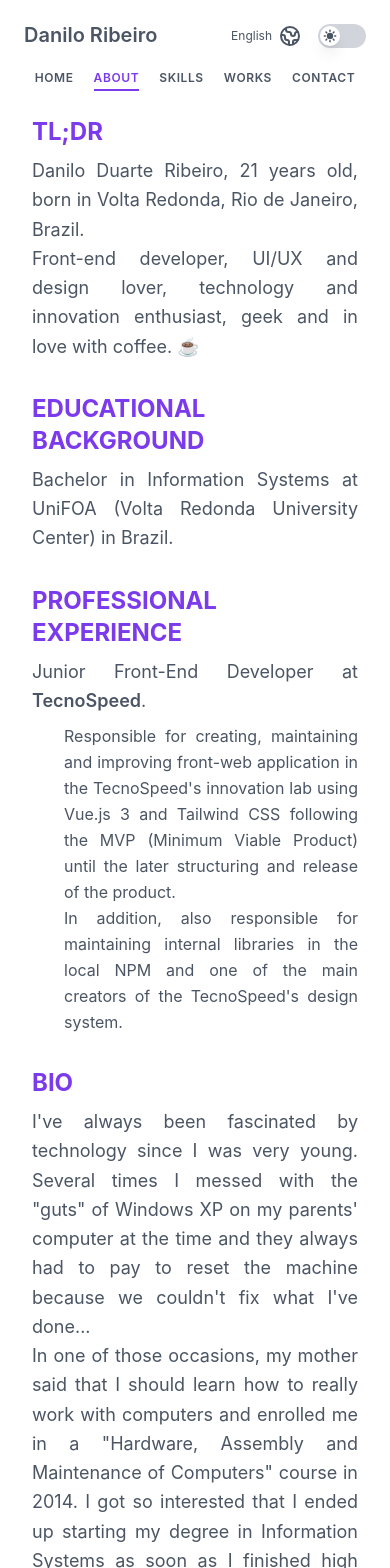
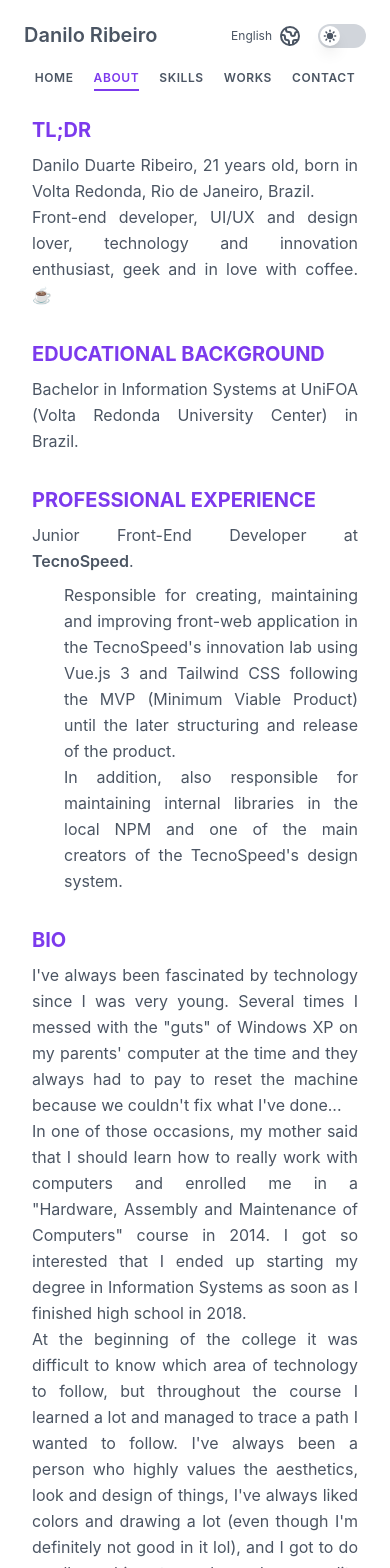
Before and after one commit to daniloribeiro00/daniloribeiro00, a Vue app: page /about in a window 390 px wide. Shown: the top 1568 px of the page. Built offline with nearby package versions, Linux system fonts and the light colour scheme.

Commit message:
improved mobile styles

```diff
--- a/src/views/About.vue
+++ b/src/views/About.vue
@@ -20,11 +20,13 @@ const myAge = () => {
     class="mb-10 flex h-full w-full max-w-[1200px] flex-1 flex-col items-center justify-center gap-8 px-8 sm:py-12 md:px-12"
   >
     <div class="flex w-full flex-col gap-2">
-      <h2 class="text-2xl font-bold text-violet-600 dark:text-violet-500">
+      <h2
+        class="text-xl font-bold text-violet-600 dark:text-violet-500 sm:text-2xl"
+      >
         {{ globalStore.language === 'pt-BR' ? 'RESUMO' : 'TL;DR' }}
       </h2>
       <p
-        class="whitespace-pre-line text-justify text-lg leading-relaxed text-gray-600 dark:text-white sm:leading-loose"
+        class="whitespace-pre-line text-justify leading-relaxed text-gray-600 dark:text-white sm:text-lg sm:leading-loose"
       >
         {{
           globalStore.language === 'pt-BR'
@@ -34,7 +36,9 @@ const myAge = () => {
       </p>
     </div>
     <div class="flex w-full flex-col gap-2">
-      <h2 class="text-2xl font-bold text-violet-600 dark:text-violet-500">
+      <h2
+        class="text-xl font-bold text-violet-600 dark:text-violet-500 sm:text-2xl"
+      >
         {{
           globalStore.language === 'pt-BR'
             ? 'FORMAÇÃO ACADÊMICA'
@@ -42,7 +46,7 @@ const myAge = () => {
         }}
       </h2>
       <p
-        class="whitespace-pre-line text-justify text-lg leading-relaxed text-gray-600 dark:text-white sm:leading-loose"
+        class="whitespace-pre-line text-justify leading-relaxed text-gray-600 dark:text-white sm:text-lg sm:leading-loose"
       >
         {{
           globalStore.language === 'pt-BR'
@@ -52,7 +56,9 @@ const myAge = () => {
       </p>
     </div>
     <div class="flex w-full flex-col gap-2">
-      <h2 class="text-2xl font-bold text-violet-600 dark:text-violet-500">
+      <h2
+        class="text-xl font-bold text-violet-600 dark:text-violet-500 sm:text-2xl"
+      >
         {{
           globalStore.language === 'pt-BR'
             ? 'EXPERIÊNCIA PROFISSIONAL'
@@ -60,7 +66,7 @@ const myAge = () => {
         }}
       </h2>
       <p
-        class="whitespace-pre-line text-justify text-lg leading-relaxed text-gray-600 dark:text-white sm:leading-loose"
+        class="whitespace-pre-line text-justify leading-relaxed text-gray-600 dark:text-white sm:text-lg sm:leading-loose"
       >
         {{
           globalStore.language === 'pt-BR'
@@ -86,11 +92,13 @@ const myAge = () => {
       </span>
     </div>
     <div class="flex w-full flex-col gap-2">
-      <h2 class="text-2xl font-bold text-violet-600 dark:text-violet-500">
+      <h2
+        class="text-xl font-bold text-violet-600 dark:text-violet-500 sm:text-2xl"
+      >
         BIO
       </h2>
       <p
-        class="whitespace-pre-line text-justify text-lg leading-relaxed text-gray-600 dark:text-white sm:leading-loose"
+        class="whitespace-pre-line text-justify leading-relaxed text-gray-600 dark:text-white sm:text-lg sm:leading-loose"
       >
         {{
           globalStore.language === 'pt-BR'
--- a/src/views/Contact.vue
+++ b/src/views/Contact.vue
@@ -18,7 +18,7 @@ const globalStore = useGlobalStore();
             : 'Feel free to contact me :)'
         }}
       </p>
-      <ul class="flex flex-col gap-8 pt-6 sm:gap-6 sm:pt-2">
+      <ul class="-ml-2 flex flex-col gap-8 pt-6 sm:ml-0 sm:gap-6 sm:pt-2">
         <li class="flex items-center justify-center sm:justify-start">
           <a
             href="https://www.linkedin.com/in/daniloribeiro00/"
--- a/src/views/Skills.vue
+++ b/src/views/Skills.vue
@@ -9,7 +9,9 @@ const globalStore = useGlobalStore();
     class="mb-10 flex h-full w-full max-w-[1200px] flex-1 flex-col items-center justify-center gap-y-12 px-8 sm:gap-12 sm:py-12 md:px-12"
   >
     <div class="flex h-full w-full flex-col gap-4">
-      <h2 class="text-2xl font-bold text-violet-600 dark:text-violet-500">
+      <h2
+        class="text-xl font-bold text-violet-600 dark:text-violet-500 sm:text-2xl"
+      >
         {{ globalStore.language === 'pt-BR' ? 'LINGUAGENS' : 'LANGUAGES' }}
       </h2>
       <ul
@@ -66,7 +68,9 @@ const globalStore = useGlobalStore();
       </ul>
     </div>
     <div class="flex h-full w-full flex-col gap-4">
-      <h2 class="text-2xl font-bold text-violet-600 dark:text-violet-500">
+      <h2
+        class="text-xl font-bold text-violet-600 dark:text-violet-500 sm:text-2xl"
+      >
         FRAMEWORKS / LIBRARIES
       </h2>
       <ul
@@ -173,7 +177,9 @@ const globalStore = useGlobalStore();
       </ul>
     </div>
     <div class="flex h-full w-full flex-col gap-4">
-      <h2 class="text-2xl font-bold text-violet-600 dark:text-violet-500">
+      <h2
+        class="text-xl font-bold text-violet-600 dark:text-violet-500 sm:text-2xl"
+      >
         AGILE
       </h2>
       <ul
@@ -228,7 +234,9 @@ const globalStore = useGlobalStore();
       </ul>
     </div>
     <div class="flex h-full w-full flex-col gap-4">
-      <h2 class="text-2xl font-bold text-violet-600 dark:text-violet-500">
+      <h2
+        class="text-xl font-bold text-violet-600 dark:text-violet-500 sm:text-2xl"
+      >
         {{ globalStore.language === 'pt-BR' ? 'OUTROS' : 'OTHERS' }}
       </h2>
       <ul
@@ -358,7 +366,9 @@ const globalStore = useGlobalStore();
       </ul>
     </div>
     <div class="col-span-2 flex h-full w-full flex-col gap-4">
-      <h2 class="text-2xl font-bold text-violet-600 dark:text-violet-500">
+      <h2
+        class="text-xl font-bold text-violet-600 dark:text-violet-500 sm:text-2xl"
+      >
         {{ globalStore.language === 'pt-BR' ? 'INTERESSES' : 'INTERESTS' }}
       </h2>
       <ul
--- a/src/views/Works.vue
+++ b/src/views/Works.vue
@@ -10,7 +10,9 @@ const globalStore = useGlobalStore();
     class="mb-10 flex h-full w-full max-w-[1200px] flex-1 flex-col items-center justify-center gap-16 px-8 sm:py-12 md:px-12"
   >
     <div class="flex w-full flex-col gap-2">
-      <h2 class="text-2xl font-bold text-violet-600 dark:text-violet-500">
+      <h2
+        class="text-xl font-bold text-violet-600 dark:text-violet-500 sm:text-2xl"
+      >
         PLUG4MARKET
       </h2>
       <div class="flex w-full flex-col gap-8 md:flex-row">
@@ -21,7 +23,7 @@ const globalStore = useGlobalStore();
         </div>
         <div class="flex w-full flex-col gap-4 md:w-1/2">
           <p
-            class="whitespace-pre-line text-justify text-xl leading-relaxed text-gray-600 dark:text-white"
+            class="whitespace-pre-line text-justify leading-relaxed text-gray-600 dark:text-white sm:text-xl"
           >
             {{
               globalStore.language === 'pt-BR'
@@ -30,7 +32,7 @@ const globalStore = useGlobalStore();
             }}
           </p>
           <p
-            class="whitespace-pre-line text-justify text-xl leading-relaxed text-gray-600 dark:text-white"
+            class="whitespace-pre-line text-justify leading-relaxed text-gray-600 dark:text-white sm:text-xl"
           >
             {{
               globalStore.language === 'pt-BR'
@@ -162,7 +164,9 @@ const globalStore = useGlobalStore();
       </div>
     </div>
     <div class="flex w-full flex-col gap-2">
-      <h2 class="text-2xl font-bold text-violet-600 dark:text-violet-500">
+      <h2
+        class="text-xl font-bold text-violet-600 dark:text-violet-500 sm:text-2xl"
+      >
         PLUG4FOODS
       </h2>
       <div class="flex w-full flex-col gap-8 md:flex-row">
@@ -173,7 +177,7 @@ const globalStore = useGlobalStore();
         </div>
         <div class="flex w-full flex-col gap-4 md:w-1/2">
           <p
-            class="whitespace-pre-line text-justify text-xl leading-relaxed text-gray-600 dark:text-white"
+            class="whitespace-pre-line text-justify leading-relaxed text-gray-600 dark:text-white sm:text-xl"
           >
             {{
               globalStore.language === 'pt-BR'
@@ -182,7 +186,7 @@ const globalStore = useGlobalStore();
             }}
           </p>
           <p
-            class="whitespace-pre-line text-justify text-xl leading-relaxed text-gray-600 dark:text-white"
+            class="whitespace-pre-line text-justify leading-relaxed text-gray-600 dark:text-white sm:text-xl"
           >
             {{
               globalStore.language === 'pt-BR'
@@ -314,7 +318,9 @@ const globalStore = useGlobalStore();
       </div>
     </div>
     <div class="flex w-full flex-col gap-2">
-      <h2 class="text-2xl font-bold text-violet-600 dark:text-violet-500">
+      <h2
+        class="text-xl font-bold text-violet-600 dark:text-violet-500 sm:text-2xl"
+      >
         {{
           globalStore.language === 'pt-BR'
             ? 'DESIGN SYSTEM TECNOSPEED'
@@ -408,7 +414,7 @@ const globalStore = useGlobalStore();
         </div>
         <div class="flex w-full flex-col gap-4 md:w-1/2">
           <p
-            class="whitespace-pre-line text-justify text-xl leading-relaxed text-gray-600 dark:text-white"
+            class="whitespace-pre-line text-justify leading-relaxed text-gray-600 dark:text-white sm:text-xl"
           >
             {{
               globalStore.language === 'pt-BR'
@@ -417,7 +423,7 @@ const globalStore = useGlobalStore();
             }}
           </p>
           <p
-            class="whitespace-pre-line text-justify text-xl leading-relaxed text-gray-600 dark:text-white"
+            class="whitespace-pre-line text-justify leading-relaxed text-gray-600 dark:text-white sm:text-xl"
           >
             {{
               globalStore.language === 'pt-BR'
```
